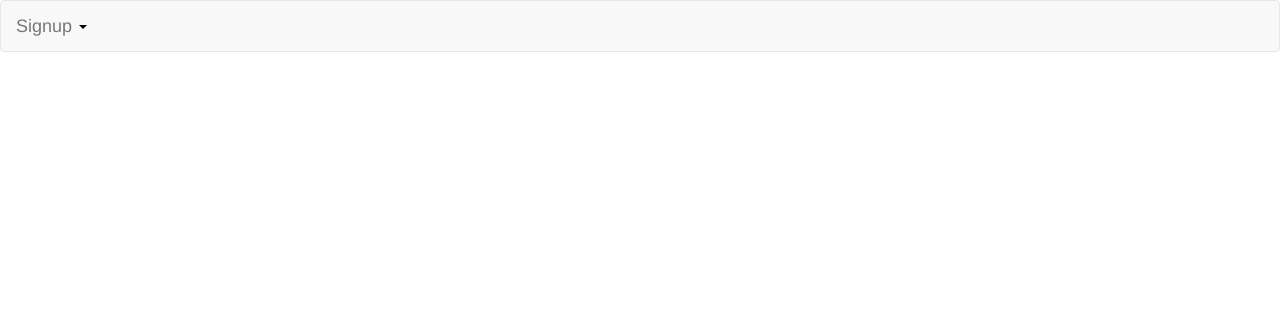
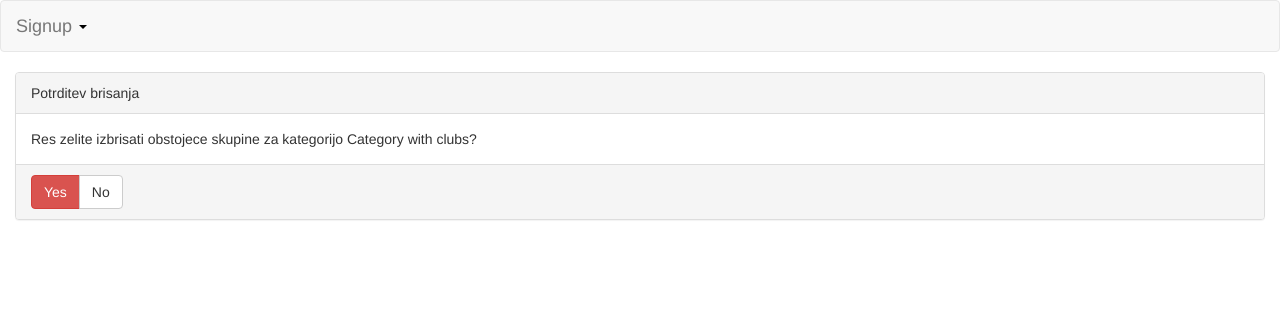
Before and after one commit to astaric/pingpong, a Django app: page /category/1/groups/delete in a window 1280 px wide. Shown: the top 312 px of the page. Run offline with Django 3.2, Linux system fonts and the light colour scheme; data comes from the database, SQL or seed files in the repository.

Commit message:
Delete groups.

```diff
--- a/pingpong/group/templates/pingpong/groups.html
+++ b/pingpong/group/templates/pingpong/groups.html
@@ -52,7 +52,9 @@
             {% empty %}
                 <a class="btn btn-default" href="{% url 'groups_create' category_id=category.id %}">Doloci skupine</a>
             {% endfor %}
-
+        </div>
+        <div class="panel-footer">
+            <a class="btn btn-default" href="{% url 'groups_delete' category_id=category.id %}">Ponovno doloci skupine</a>
         </div>
     </div>
 {% endblock %}
--- a/pingpong/group/templates/pingpong/groups_delete.html
+++ b/pingpong/group/templates/pingpong/groups_delete.html
@@ -1 +1,19 @@
 {% extends 'pingpong/base.html' %}
+{% load i18n %}
+
+{% block content %}
+    <div class="panel panel-default">
+      <div class="panel-heading">
+        Potrditev brisanja
+      </div>
+      <div class="panel-body">
+         Res zelite izbrisati obstojece skupine za kategorijo {{ category }}?
+      </div>
+      <div class="panel-footer">
+        <div class="btn-group">
+            <input type="submit" name="yes" class="btn btn-danger" value="{% trans 'Yes' %}"/>
+            <input type="submit" name="no" class="btn btn-default" value="{% trans 'No' %}"/>
+        </div>
+      </div>
+    </div>
+{% endblock %}
--- a/pingpong/group/views.py
+++ b/pingpong/group/views.py
@@ -75,5 +75,12 @@ def edit_group(request, group_id):
 def delete_groups(request, category_id):
     category = get_object_or_404(Category, id=category_id)
 
+    if request.method == 'POST':
+        if 'yes' in request.POST:
+            Group.objects.filter(category=category).delete()
+            return redirect(reverse('groups_create', kwargs=dict(category_id=category.id)))
+        else:
+            return redirect(reverse('groups_list', kwargs=dict(category_id=category.id)))
+
     return render(request, 'pingpong/groups_delete.html',
                   dict(category=category))
```
